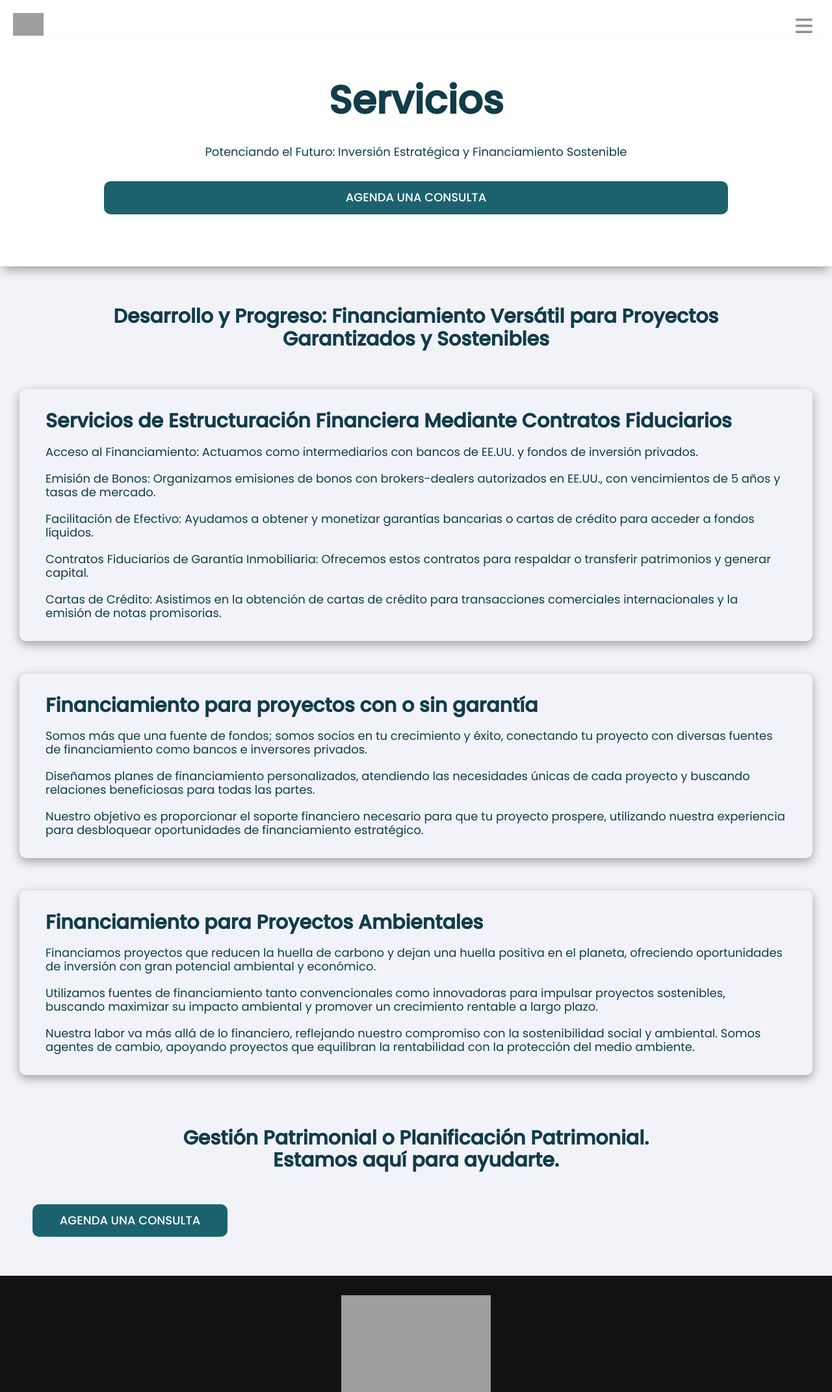
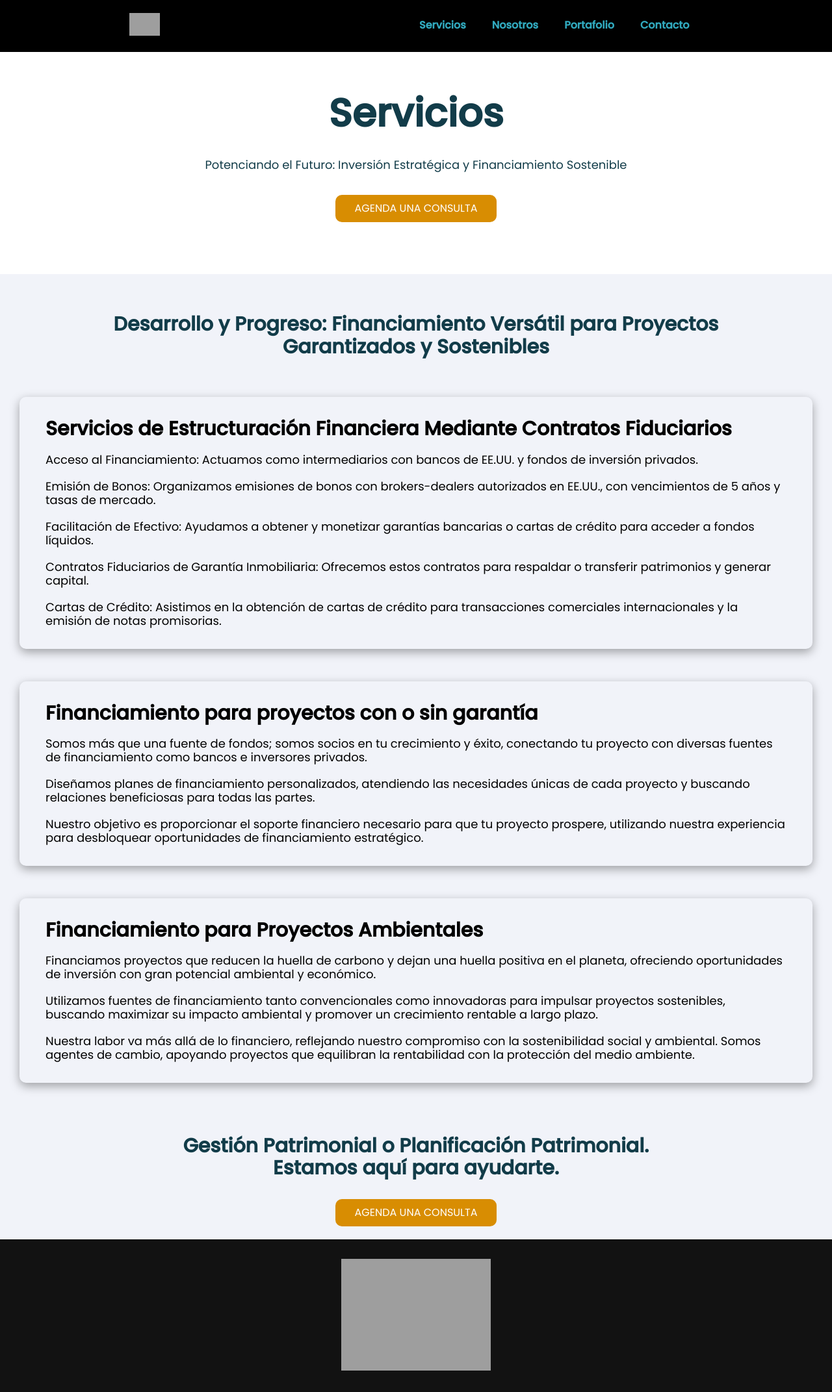
Before and after one commit to juancpdev/Scrivena, a PHP site: template views/paginas/servicios.php in a window 1280 px wide. Shown: the top 2143 px of the page at 65% size. Run offline with PHP 8.4, Linux system fonts and the light colour scheme; the template is opened without the code that fills it, so the values that code supplies are empty; some libraries are stand-ins or nearby versions; grey boxes are pictures that could not be loaded.

Commit message:
pagina-principal

```diff
--- a/src/scss/base/_mixins.scss
+++ b/src/scss/base/_mixins.scss
@@ -22,7 +22,7 @@
     }
 }
 
-@mixin boton($bgColor, $colorTexto) {
+@mixin boton($bgColor, $colorTexto : white) {
     background-color: $bgColor;
     padding: 1rem 4rem;
     color: $colorTexto;
@@ -37,6 +37,25 @@
     &:hover {
         background-color: darken( $bgColor, 10% );
         cursor: pointer;
+    }
+}
+
+@mixin boton2($bgColor, $colorTexto : white) {
+    display: flex;
+    justify-content: center;
+    align-items: center;
+    padding: 1.2rem 3rem;
+    border: none;
+    cursor: pointer;
+    background-color: $bgColor;
+    color: $colorTexto;
+    font-size: 1.5rem;
+    border-radius: 1rem;
+    transition: all .3s ease-in-out;
+
+    &:hover {
+        transform: scale(.985);
+        background-color: darken($bgColor, 10);
     }
 }
 
--- a/src/scss/base/_variables.scss
+++ b/src/scss/base/_variables.scss
@@ -8,8 +8,9 @@ $desktop: 1024px;
 $xl_desktop: 1200px;
 
 // Colores
-$azul: #007df4;
+$principal: #1c626e;
 $secundario: #00c8c2;
+$naranja: rgb(216, 141, 2);
 
 $negro: #1a1b15;
 $blanco: #FFFFFF;
--- a/src/scss/paginas/_scrivena.scss
+++ b/src/scss/paginas/_scrivena.scss
@@ -29,31 +34,15 @@
     .caja_boton_consulta {
         display: flex;
         justify-content: center;
-    margin: 2rem 3rem 4rem 3rem;
+
+        .boton_consulta {
+            @include m.boton2(v.$naranja);
+            font-size: 1.4rem;
 
             @include m.tablet {
-        width: 30rem;
-    }
-
-    a {
-        font-weight: 500;
+                font-size: 1.6rem;
             }
         }
-
-.boton_consulta {
-    text-decoration: none;
-    color: white;
-    background-color: #1c626e;
-    padding: 1.5rem;
-    border-radius: 1rem;
-    font-size: 1.8rem;
-    transition: background-color 0.3s ease;
-    width: 100%;
-    text-align: center;
-}
-
-.boton_consulta:hover {
-    background-color: #3694a5;
     }
 
     .caja_section {
@@ -141,74 +134,111 @@
     .img_p {
         padding: 0 3rem;
         margin: 0 auto;
+
+        @include m.desktop {
+            @include m.contenedor;
+            @include m.grid(7,1rem)
+        }
     }
 
     .flecha {
         margin: 3rem 0;
+
+        @include m.desktop {
+            margin: 6rem 0;
+        }
     }
 
     .flecha img{
         height: 3rem;
+        @include m.desktop {
+            transform: rotate(-90deg);
+        }
     }
 
-.servicios {
-    padding: 0.2rem 4rem;
+    .nuestros_servicios {
+        padding: 3rem;
         margin: 5rem 1rem;
-    box-shadow: 0px 5px 15px rgba(0, 0, 0, 0.35);
+        @include m.shadow;
         border-radius: 1rem;
+        background: linear-gradient(to right, #102c35, #184b5c);
     }
 
-.titulo_texto {
-    color: #123c49;
+    .titulo_servicios {
+        color: white;
         text-align: center;
         margin-bottom: 5rem;
+        font-size: 1.4rem;
+
+        @include m.tablet {
+            font-size: 1.6rem;
         }
 
-.titulo_texto h1 {
-    font-size: 3.5rem;
+        h3 {
+            font-size: 3rem;
+            color: #49b7d8;
+            @include m.tablet {
+                font-size: 4rem;
+            }
+        }
     }
 
-.texto_servicios {
-    color: #123c49;
+    .subtitulo_servicios {
+        color: white;
         text-align: left;
+        font-size: 1.4rem;
+
+        @include m.tablet {
+            font-size: 1.6rem;
         }
 
-.texto_servicios h1 {
+        h3 {
+            font-size: 2.5rem;
+            color: #49b7d8;
+            @include m.tablet {
                 font-size: 3rem;
+            }
+        }
     }
 
     .caja_boton_servicios {
         display: flex;
         justify-content: start;
-    margin: 2rem 3rem 4rem 0rem;
+        margin: 3rem 0;
+
+        .boton_servicios {
+            @include m.boton2(v.$naranja);
+            font-size: 1.4rem;
+
+            @include m.tablet {
+                font-size: 1.6rem;
+            }
         }
 
-.boton_servicios {
-    text-decoration: none;
-    color: white;
-    background-color: #1c626e;
-    padding: 1rem;
-    border-radius: 1rem;
-    font-size: 1.6rem;
-    transition: background-color 0.3s ease;
-    width: 50%;
-    text-align: center;
-
-    &:hover {
-        background-color: #3694a5;
-    }
     }
 
     .boton_consulta:hover {
         background-color: #3694a5;
     }
 
-.porque_scrivena {
-    margin: 0 4rem;
+    .contenedor--porque_scrivena {
+        margin: 4rem;
+        @include m.grid(1, 2rem);
+
+        @include m.tablet {
+            @include m.grid(4, 4rem);
+        }
     }
 
-.porque_scrivena img {
+    .porque_scrivena {
+
+        img {
             height: 8rem;
+        }
+    }
+
+    .contenedor-simulador {
+        margin: 5rem 0;
     }
 
     .titulo_simulador {
--- a/src/scss/paginas/_servicios.scss
+++ b/src/scss/paginas/_servicios.scss
@@ -1,5 +1,8 @@
 @use 'base/variables' as v;
 @use 'base/mixins' as m;
+
+.servicios {
+    margin-top: 8rem;
 
     .caja_servicios {
         padding: 4rem 4rem 8rem 4rem;
@@ -27,32 +30,17 @@
     .caja_boton_consulta {
         display: flex;
         justify-content: center;
-    margin: 2rem 3rem 4rem 3rem;
+
+        .boton_consulta {
+            @include m.boton2(v.$naranja);
+            font-size: 1.4rem;
 
             @include m.tablet {
-        width: 30rem;
+                font-size: 1.6rem;
             }
-
-    a {
-        font-weight: 500;
         }
     }
 
-.boton_consulta {
-    text-decoration: none;
-    color: white;
-    background-color: #1c626e;
-    padding: 1.5rem;
-    border-radius: 1rem;
-    font-size: 1.8rem;
-    transition: background-color 0.3s ease;
-    width: 100%;
-    text-align: center;
-}
-
-.boton_consulta:hover {
-    background-color: #3694a5;
-}
 
     .midseccion {
         background-color: #F1F3F9;
@@ -92,3 +80,4 @@
             width: 90%;
         }
     }
+}
--- a/src/scss/ui/header/_header.scss
+++ b/src/scss/ui/header/_header.scss
@@ -2,7 +2,17 @@
 @use 'base/variables' as v;
 
 header {
-    margin-top: 2rem;
+    position: fixed;
+    height: 8rem;
+    display: flex;
+    width: 100%;
+    background-color: rgb(0, 0, 0);
+    border-bottom: .1rem solid rgba(0, 0, 0, 0.158);
+    z-index: 100;
+
+    @include m.tablet {
+        justify-content: space-around;
+    }
 }
 
 .logo {
@@ -38,6 +48,7 @@ header {
 
 .menubarra {
     font-size: 3rem;
+    color: lighten(v.$principal, 10);
 }
 
 .abrir_menu {
@@ -48,6 +59,10 @@ header {
     position: fixed;
     right: 3rem;
     z-index: 10;
+
+    @include m.tablet {
+        display: none;
+    }
 }
 
 .abrir_menu:hover span {
@@ -56,6 +71,50 @@ header {
 
 .lista_nav a:hover {
     background-color: #1c666e;
+}
+
+.caja_nav-desktop {
+    display: none;
+
+    @include m.tablet {
+        display: flex;
+        flex-direction: flex-end;
+    }
+
+    .navegacion_principal-desktop {
+        display: flex;
+        align-items: center;
+        justify-content: center;
+
+        .lista_nav-desktop {
+            display: flex;
+
+            li {
+                @include m.reset-lista;
+                    margin-right: 4rem;
+                    font-size: 1.6rem;
+                    font-weight: 700;
+
+                a {
+                    color: lighten(v.$principal, 20);
+                    &:hover {
+                        color: lighten(v.$principal, 40);
+                    }
+                    &::after {
+                        content: '';
+                        display: block;
+                        width: 0;
+                        height: 1.5px;
+                        background: lighten(v.$principal, 20);
+                        transition: width .5s;
+                    }
+                    &:hover::after {
+                        width: 50%;
+                    }
+                }
+            }
+        }
+    }
 }
 
 .caja_nav {
@@ -69,6 +128,10 @@ header {
     transition: all 0.25s ease-in;
     border-radius: 1rem;
     z-index: 10;
+
+    @include m.tablet {
+        display: none;
+    }
 }
 
 .caja_nav.activo {
--- a/views/paginas/servicios.php
+++ b/views/paginas/servicios.php
@@ -1,3 +1,4 @@
+<main class="servicios">
     <div class="caja_servicios">
         <h1>Servicios</h1>
         <p>Potenciando el Futuro: Inversión Estratégica y Financiamiento Sostenible</p>
@@ -40,3 +41,4 @@
             <a class="boton_consulta" href="#">AGENDA UNA CONSULTA</a>
         </div>
     </div>
+</main>
--- a/views/templates/header.php
+++ b/views/templates/header.php
@@ -24,4 +24,23 @@
             </ul>
         </nav>
     </div>
+
+    <div class="caja_nav-desktop">
+        <nav class="navegacion_principal-desktop">
+            <ul class="lista_nav-desktop">
+                <li>
+                    <a href="/servicios">Servicios</a>
+                </li>
+                <li>
+                    <a href="/nosotros">Nosotros</a>
+                </li>
+                <li>
+                    <a href="/portafolio">Portafolio</a>
+                </li>
+                <li>
+                    <a href="/contacto">Contacto</a>
+                </li>
+            </ul>
+        </nav>
+    </div>
 </header>
```
Also changed, not shown: other parts of src/scss/paginas/_scrivena.scss (+21 -16 lines), src/js/tradingview-widget.js (added, +58 -0 lines), views/paginas/scrivena.php (+21 -17 lines), public/build/css/app.css, public/build/js/bundle.min.js, 2 other files. Lines whose indentation alone changed are shown as unchanged.
